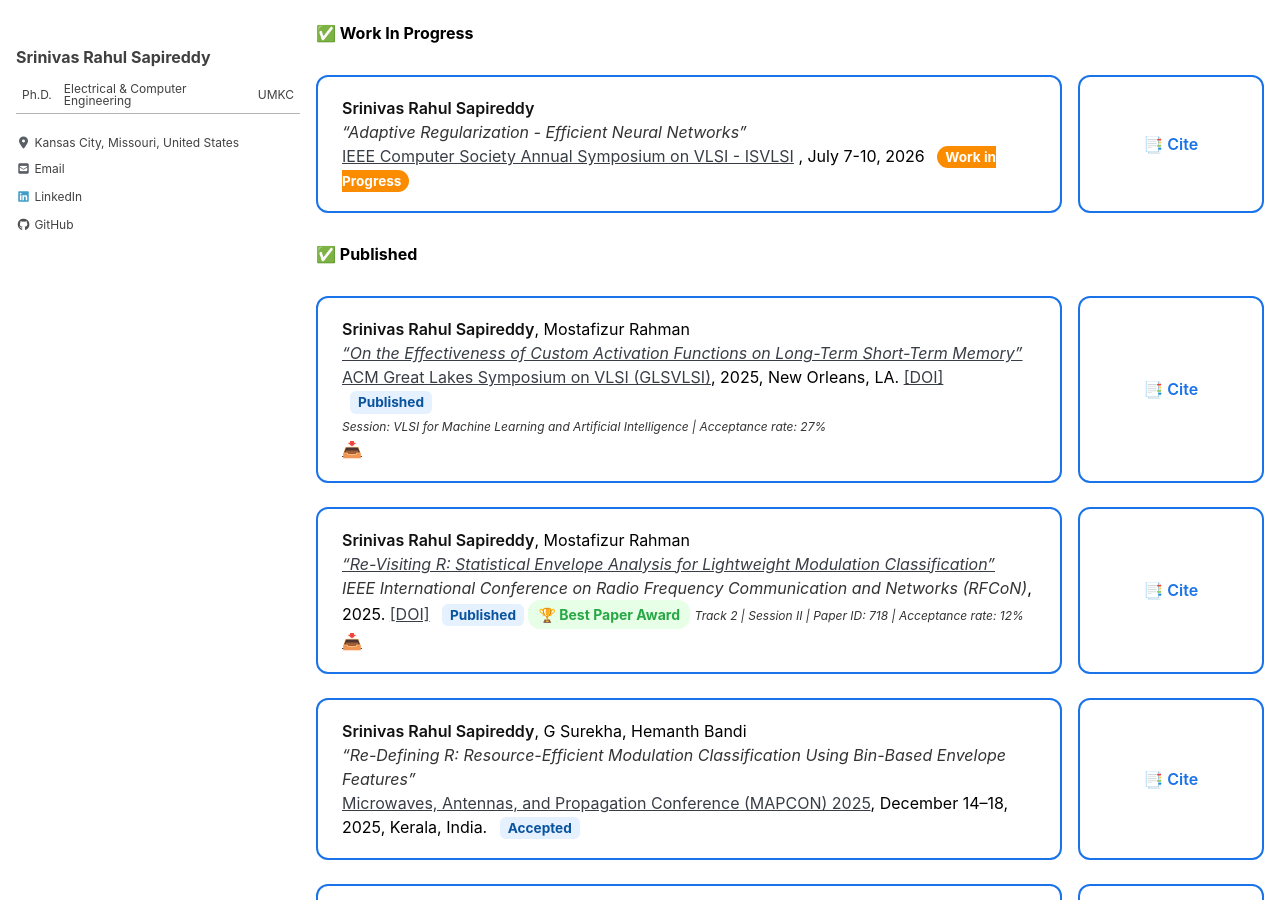
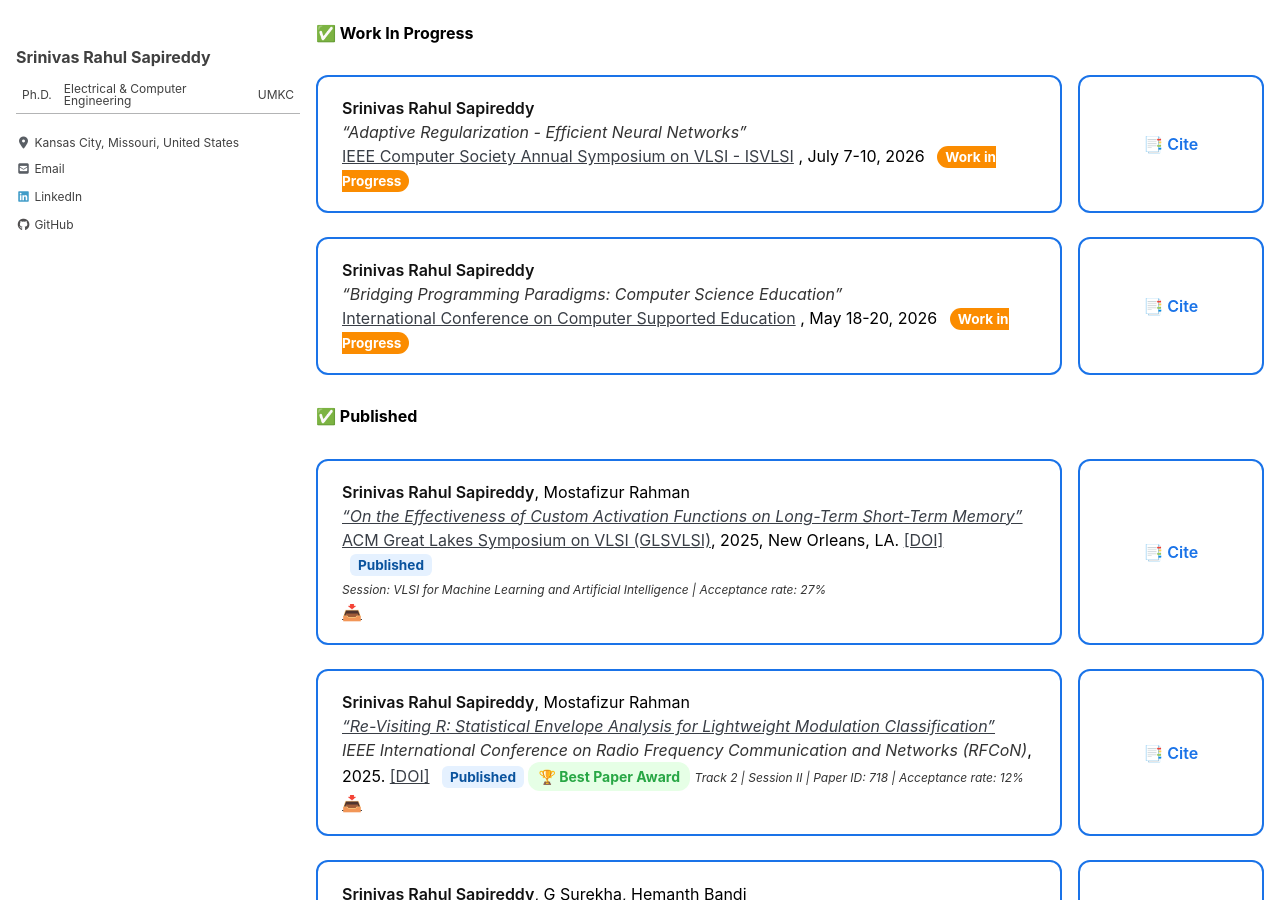
Before and after one commit to srsapireddy/srsapireddy.github.io, a Jekyll site: the page built from _pages/publications.md, in a window 1280 px wide and 900 px high, scrolled down 367 px. Built offline with Jekyll 4.4.1, drawn with Linux system fonts in a browser that asks for light colours; cached includes are drawn as plain includes; nearby versions of some CDN libraries.

Commit message:
Update publications.md

```diff
--- a/_pages/publications.md
+++ b/_pages/publications.md
@@ -190,7 +190,21 @@ function copyCitation(id) {
   </div>
   <div class="cite-box" onclick="copyCitation('cite1')">
     📑 Cite
-    <textarea id="cite1" class="hidden-citation"></textarea>
+    <textarea id="cite1" class="hidden-citation">Work in Progress</textarea>
+  </div>
+</div>
+
+<div class="pub-entry">
+  <div class="pub-card">
+    <strong>Srinivas Rahul Sapireddy</strong><br>
+    <em>“Bridging Programming Paradigms: Computer Science Education”</em><br>
+    <a href="https://csedu.scitevents.org/Home.aspx" target="_blank">
+       International Conference on Computer Supported Education</a> , May 18-20, 2026
+      <span class="wip-badge">Work in Progress</span>
+  </div>
+  <div class="cite-box" onclick="copyCitation('cite1')">
+    📑 Cite
+    <textarea id="cite1" class="hidden-citation">Work in Progress</textarea>
   </div>
 </div>
 </div>
```
